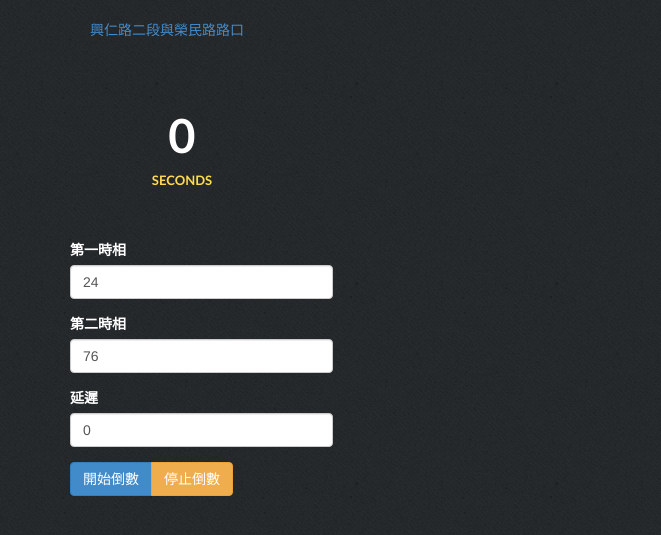
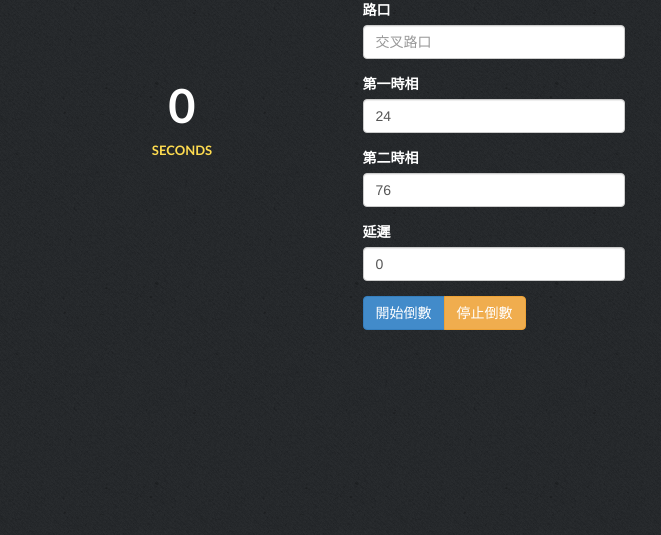
Before and after one commit to zackexplosion/trafficLight, a PHP site: page / in a window 1280 px wide. Shown: the top 535 px of the page, without its empty margins (0-661 px from the left). Run offline with PHP 8.4, Linux system fonts and the light colour scheme.

Commit message:
把輸入框移到右半部

```diff
--- a/index.php
+++ b/index.php
@@ -16,13 +16,18 @@
             <div class="row">
                 <div class="col-xs-3">
                     <div class="clock" id="light1">
-                        <p class="text-primary">興仁路二段與榮民路路口</p>
                         <canvas id="canvas_seconds" width="188" height="188"></canvas>
                         <div class="text">
                             <p class="val" id="light1val">0</p>
                             <p class="type_seconds">Seconds</p>
                         </div>
                     </div>
+                </div>
+                <div class="col-xs-3">
+                      <div class="form-group">
+                        <label for="timer1">路口</label>
+                        <input type="number" class="form-control" name="location" id="location" placeholder="交叉路口" value="興仁路二段與榮民路路口">
+                      </div>
                       <div class="form-group">
                         <label for="timer1">第一時相</label>
                         <input type="number" class="form-control" name="green_phase" id="green_phase" placeholder="綠燈時間" value="24">
```
